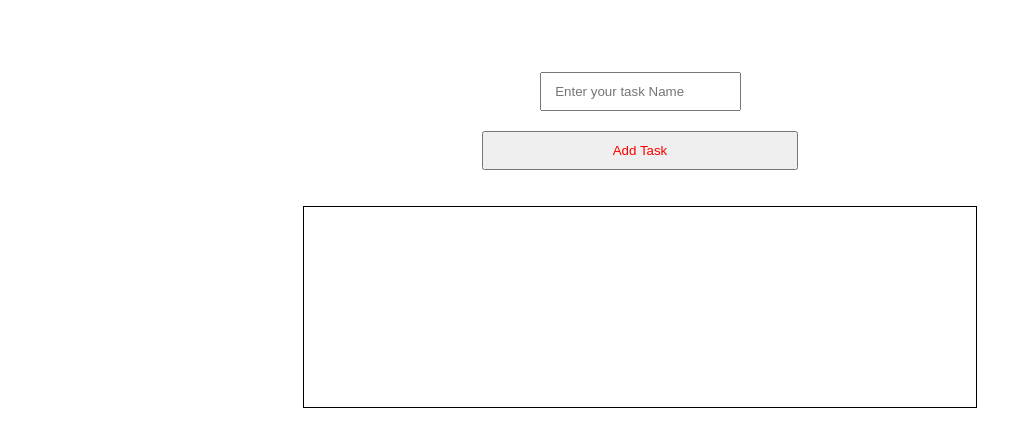
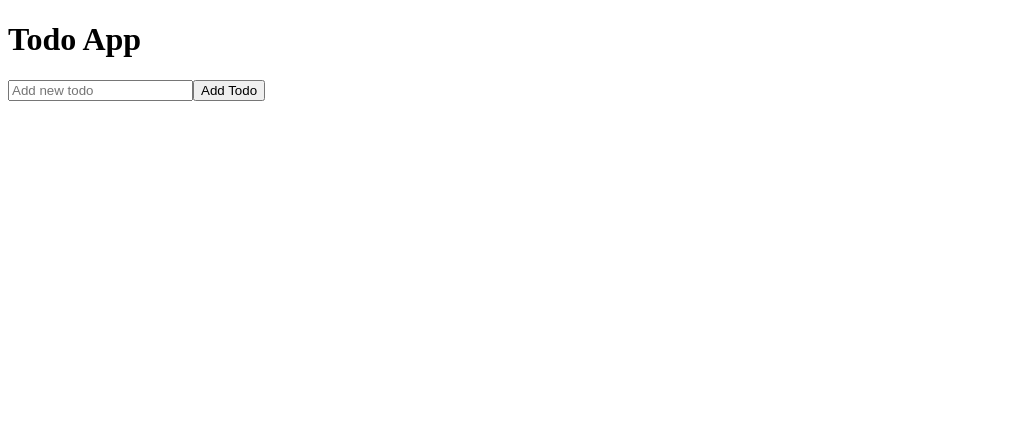
Before and after one commit to sahiba2503/my-react-app, a React (Vite) app in the folder my-vite-app/: page / in a window 1280 px wide. Shown: the top 446 px of the page, without its empty margins (0-1032 px from the left). Built offline with nearby package versions, Linux system fonts and the light colour scheme.

Commit message:
create a small todo App

```diff
--- a/my-vite-app/src/App.jsx
+++ b/my-vite-app/src/App.jsx
@@ -1,15 +1,11 @@
-import Task from './Task'
- function App()
- {
-  const isLoggedIn = true;
-   if(isLoggedIn)
-    {
-    return <Task/>
-   }
-   else{
-     return <h1>please log in</h1>
-   }
+import Todo from './Todo.jsx';
 
+function App() {
+  return (
+    <>
+      <Todo />
+    </>
+  );
 }
 
 export default App;
--- /dev/null
+++ b/my-vite-app/src/Todo.jsx
@@ -0,0 +1,48 @@
+
+import{useState} from 'react'
+function Todo(){
+    const [newTodo, setNewTodo]= useState('')
+    const [todos, setTodos]= useState([])
+    const handleSubmit = (e)=>{
+        e.preventDefault();
+        if(newTodo){
+            setTodos([...todos, {title:newTodo,completed:false}])
+            setNewTodo('')
+        }
+
+    }
+     const handleDelete = (index)=>{
+        const newTodos = [...todos];
+        newTodos[index].completed = (!newTodos[index].completed)
+           setTodos(newTodos)
+
+    }
+    return(
+        <div>
+    <h1>Todo App</h1>
+    <form onSubmit={handleSubmit}>
+        <input
+         type ="text"
+          placeholder='Add new todo'
+          value={newTodo}
+          onChange={(e)=> setNewTodo(e.target.value)}
+          />
+        <button
+         type='submit' >Add Todo</button>
+         </form>
+         <ul>
+           { todos.map((todo,index)=>(
+                 <li key={index}>
+                    <span
+                    style={{textDecoration:todo.completed?'line-through':'none'}}>
+                    todo.text</span>
+                    <button onClick={()=>handleDelete(index)}>delete</button>
+                 </li>
+           ))}
+
+         </ul>
+        </div>
+        )
+}
+export default Todo
+//text come from where
```
